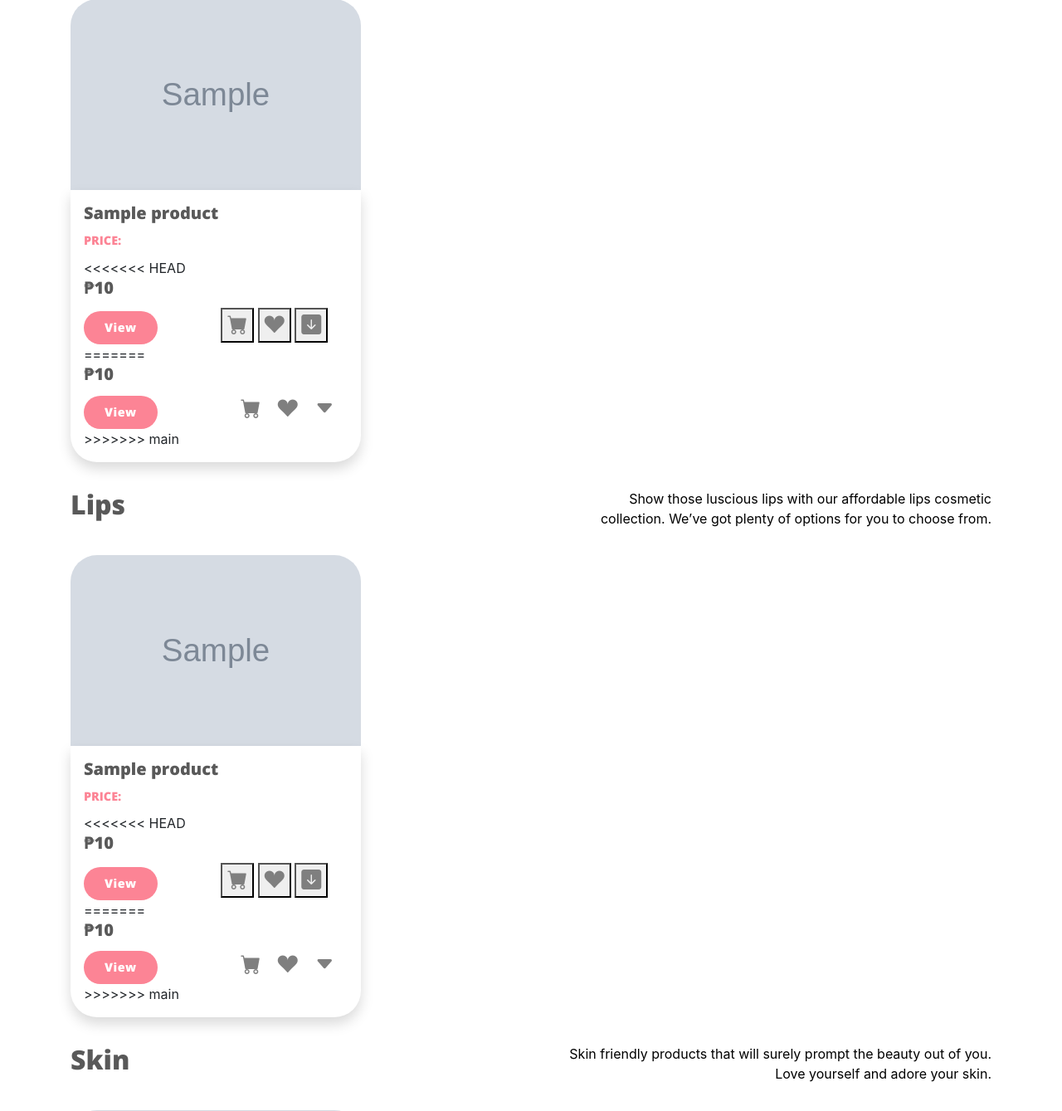
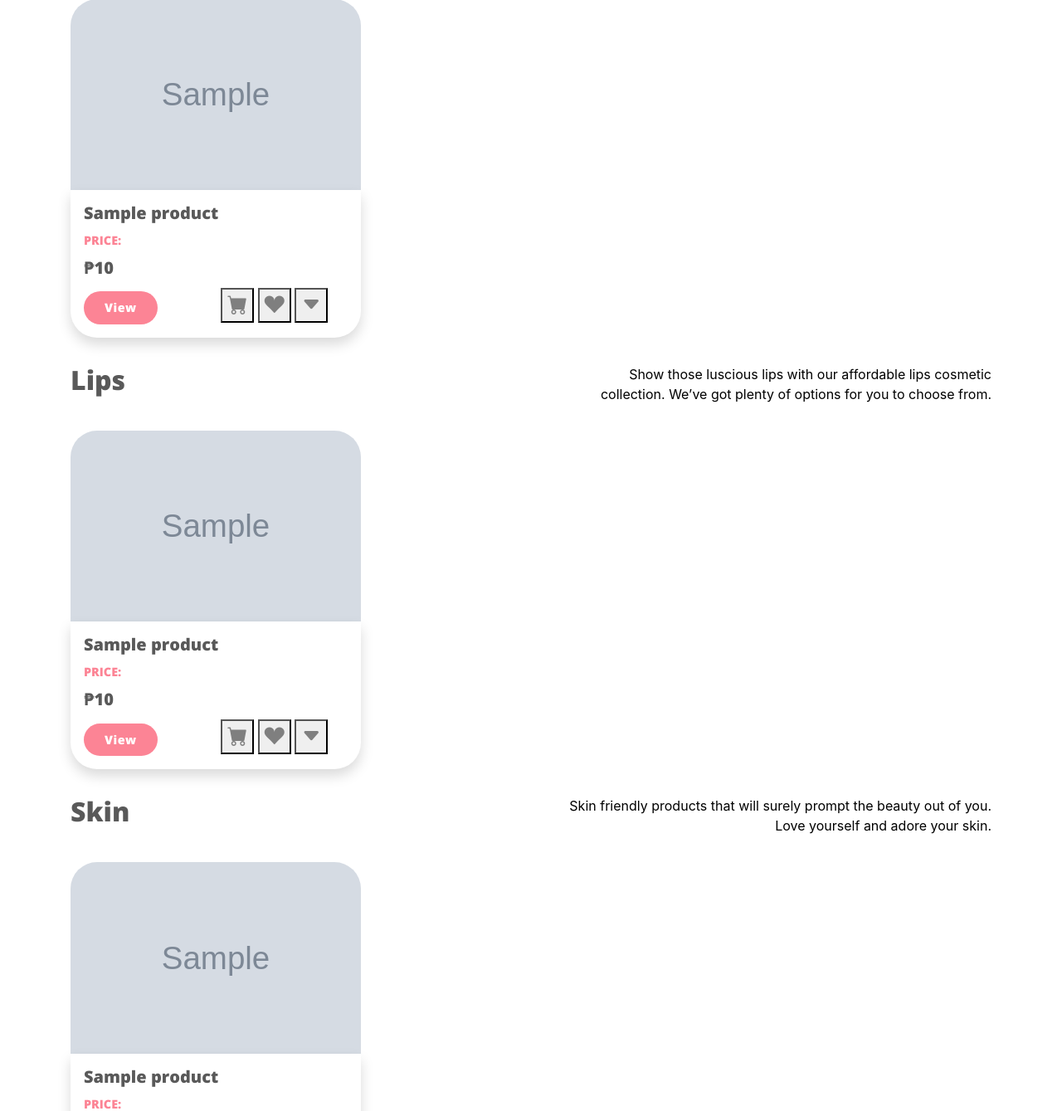
Before and after one commit to jjpormento21/TheJaJeJiJoJu, a Flask app: page /shop in a window 1280 px wide. Shown: the part 301-1640 px from the top of the page at 83% size. Run offline with Flask 2, Linux system fonts and the light colour scheme; grey boxes marked "Sample" are stand-in pictures; a database or web service that is not in the repository returns one stand-in record (values such as "Sample title"); some libraries are stand-ins or nearby versions.

Commit message:
changed icon

```diff
--- a/templates/catalog.html
+++ b/templates/catalog.html
@@ -44,7 +44,6 @@
                         </div>
                     </div>
                     <h6 class="font4 card-title font-weight-bold pt-0">PRICE:</h6>
-<<<<<<< HEAD
                     <h5 class="font1 card-title product-price">₱{{product.price }}</h5>
                     <a href="/product/{{product._id}}" class="btn btn-main" style="margin-right: 5em;">View</a>
                     <button class="addToCart card-button">
@@ -56,21 +55,9 @@
                             title="Upvote"></i>
                     </button>
                     <button class="card-button" data-target="#A{{product._id}}" data-toggle="collapse">
-                        <i class="bi bi-arrow-down-square-fill cat-icon" data-toggle="tooltip" data-placement="top"
+                        <i class="bi bi bi-caret-down-fill cat-icon" data-toggle="tooltip" data-placement="top"
                             title="Quick Info"></i>
                     </button>
-=======
-                    <h5 class="font1 card-title">₱{{product.price }}</h5>
-                    <a href="/product/{{product._id}}" class="btn btn-main">View</a>
-                    <i class="bi bi-cart-fill cat-icon" style="margin-left: 6rem;" data-toggle="tooltip"
-                        data-placement="top" title="Add to Cart"></i>
-                    <i class="bi bi-suit-heart-fill cat-icon" style="margin-left: 1rem" data-toggle="tooltip"
-                        data-placement="top" title="Upvote"></i>
-                    <a href="#A{{product._id}}" data-toggle="collapse"><i class="bi bi-caret-down-fill cat-icon"
-                            style="margin-left: 1rem;" data-toggle="tooltip" data-placement="top"
-                            title="Quick Info"></i></a>
-
->>>>>>> main
                 </div>
             </div>
         </div>
@@ -110,7 +97,6 @@
                         </div>
                     </div>
                     <h6 class="font4 card-title font-weight-bold pt-0">PRICE:</h6>
-<<<<<<< HEAD
                     <h5 class="font1 card-title product-price">₱{{product.price }}</h5>
                     <a href="/product/{{product._id}}" class="btn btn-main" style="margin-right: 5em;">View</a>
                     <button class="addToCart card-button">
@@ -122,21 +108,9 @@
                             title="Upvote"></i>
                     </button>
                     <button class="card-button" data-target="#A{{product._id}}" data-toggle="collapse">
-                        <i class="bi bi-arrow-down-square-fill cat-icon" data-toggle="tooltip" data-placement="top"
+                        <i class="bi bi bi-caret-down-fill cat-icon" data-toggle="tooltip" data-placement="top"
                             title="Quick Info"></i>
                     </button>
-=======
-                    <h5 class="font1 card-title">₱{{product.price }}</h5>
-                    <a href="/product/{{product._id}}" class="btn btn-main">View</a>
-                    <i class="bi bi-cart-fill cat-icon" style="margin-left: 6rem;" data-toggle="tooltip"
-                        data-placement="top" title="Add to Cart"></i>
-                    <i class="bi bi-suit-heart-fill cat-icon" style="margin-left: 1rem" data-toggle="tooltip"
-                        data-placement="top" title="Upvote"></i>
-                    <a href="#A{{product._id}}" data-toggle="collapse"><i class="bi bi-caret-down-fill cat-icon"
-                            style="margin-left: 1rem;" data-toggle="tooltip" data-placement="top"
-                            title="Quick Info"></i></a>
-
->>>>>>> main
                 </div>
             </div>
         </div>
@@ -176,7 +150,6 @@
                         </div>
                     </div>
                     <h6 class="font4 card-title font-weight-bold pt-0">PRICE:</h6>
-<<<<<<< HEAD
                     <h5 class="font1 card-title product-price">₱{{product.price }}</h5>
                     <a href="/product/{{product._id}}" class="btn btn-main" style="margin-right: 5em;">View</a>
                     <button class="addToCart card-button">
@@ -188,21 +161,9 @@
                             title="Upvote"></i>
                     </button>
                     <button class="card-button" data-target="#A{{product._id}}" data-toggle="collapse">
-                        <i class="bi bi-arrow-down-square-fill cat-icon" data-toggle="tooltip" data-placement="top"
+                        <i class="bi bi bi-caret-down-fill cat-icon" data-toggle="tooltip" data-placement="top"
                             title="Quick Info"></i>
                     </button>
-=======
-                    <h5 class="font1 card-title">₱{{product.price }}</h5>
-                    <a href="/product/{{product._id}}" class="btn btn-main">View</a>
-                    <i class="bi bi-cart-fill cat-icon" style="margin-left: 6rem;" data-toggle="tooltip"
-                        data-placement="top" title="Add to Cart"></i>
-                    <i class="bi bi-suit-heart-fill cat-icon" style="margin-left: 1rem" data-toggle="tooltip"
-                        data-placement="top" title="Upvote"></i>
-                    <a href="#A{{product._id}}" data-toggle="collapse"><i class="bi bi-caret-down-fill cat-icon"
-                            style="margin-left: 1rem;" data-toggle="tooltip" data-placement="top"
-                            title="Quick Info"></i></a>
-
->>>>>>> main
                 </div>
             </div>
         </div>
```
